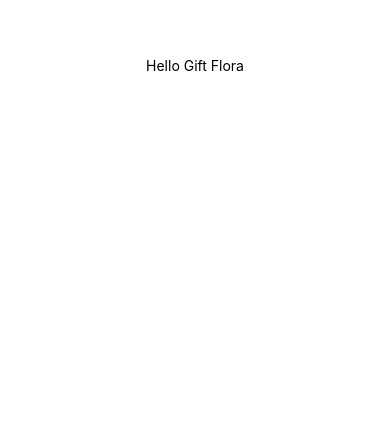
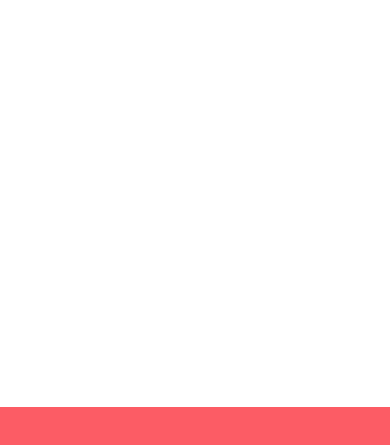
Before and after one commit to chanakaSubasinghe/Gift_Flora-React-Native, a React Native app: screen / in a window 390 px wide. Shown: the part 357-802 px from the top of the page. Built offline with nearby package versions, Linux system fonts and the light colour scheme.

Commit message:
add home nav bar component

```diff
--- a/App.js
+++ b/App.js
@@ -1,13 +1,13 @@
 import { StatusBar } from 'expo-status-bar';
 import React from 'react';
 import { StyleSheet, Text, View } from 'react-native';
+import HomeNav from './src/screens/HomeNav';
+
+// importing components
 
 export default function App() {
   return (
-    <View style={styles.container}>
-      <Text>Hello Gift Flora</Text>
-      <StatusBar style="auto" />
-    </View>
+    <HomeNav />
   );
 }
 
--- /dev/null
+++ b/src/screens/HomeNav.js
@@ -0,0 +1,22 @@
+import React from 'react';
+import { StyleSheet, Text, View } from 'react-native';
+
+export default function HomeNav() {
+    return (
+        <View style={styles.container}>
+            <View style={styles.navBar} />
+        </View>
+    );
+}
+
+const styles = StyleSheet.create({
+    container: {
+        flex: 1,
+        justifyContent: 'flex-end'
+    },
+    navBar: {
+        backgroundColor: '#fc5c65',
+        width: '100%',
+        height: 80
+    }
+});
```
